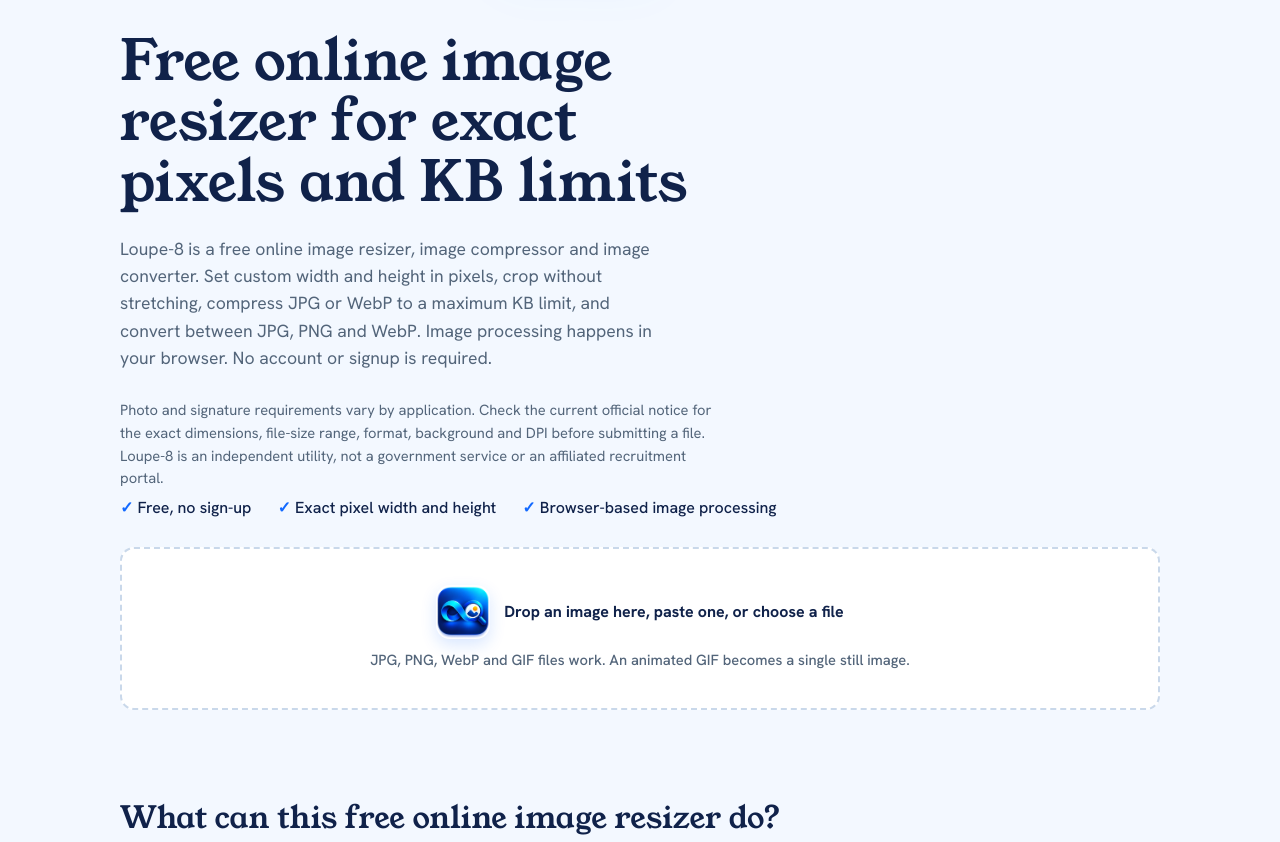
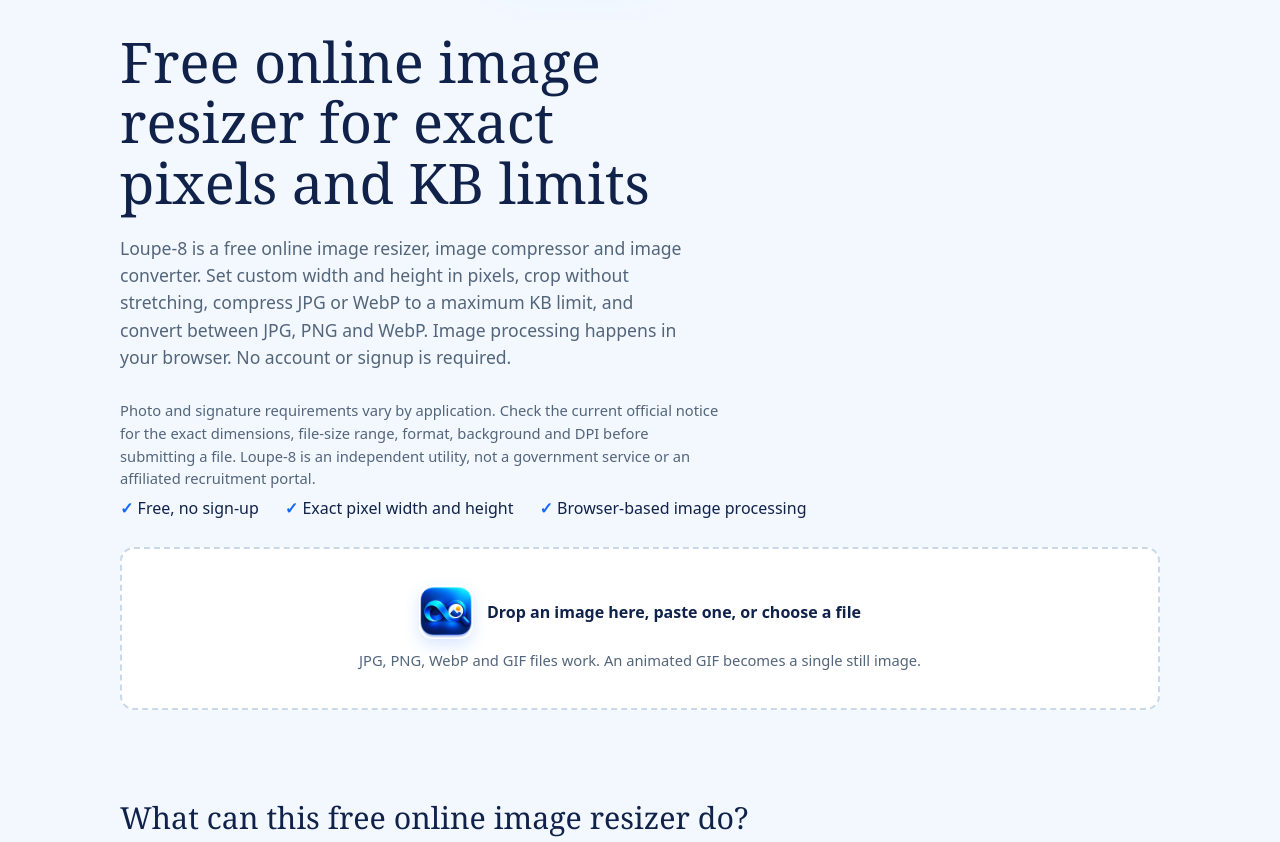
Before and after one commit to SKABDULAHMED8/Loupe-8, a plain HTML site: page index.html in a window 1280 px wide. Shown: the part 265-1107 px from the top of the page. Drawn offline with Linux system fonts and the light colour scheme.

Commit message:
Remove third-party font requests and use local system fonts

```diff
--- a/index.html
+++ b/index.html
@@ -77,9 +77,6 @@
 }
 </script>
 
-<link rel="preconnect" href="https://fonts.googleapis.com">
-<link rel="preconnect" href="https://fonts.gstatic.com" crossorigin>
-<link href="https://fonts.googleapis.com/css2?family=Hanken+Grotesk:wght@400;500;700&family=Young+Serif&display=swap" rel="stylesheet">
 <style>
 *{box-sizing:border-box}
 [hidden]{display:none!important}
@@ -88,15 +85,15 @@
 :root[data-theme="dark"]{--paper:#0B1428;--card:#121F38;--ink:#EAF3FF;--muted:#A8B8CE;--line:#2D4261;--accent:#35D9FF;--on:#06101F;--tint:#102B4D}
 html{scroll-padding-top:env(safe-area-inset-top,0px)}
 @media(prefers-reduced-motion:no-preference){html{scroll-behavior:smooth}}
-body{margin:0;background:var(--paper);color:var(--ink);font:400 1rem/1.55 "Hanken Grotesk",system-ui,sans-serif}
+body{margin:0;background:var(--paper);color:var(--ink);font:400 1rem/1.55 system-ui,sans-serif}
 :focus-visible{outline:3px solid var(--accent);outline-offset:2px}
 .bar{display:flex;justify-content:space-between;align-items:center;max-width:1080px;margin:0 auto;padding:18px 20px}
 .bar nav{display:flex;gap:20px}
 .bar a{color:var(--ink);text-decoration:none}
-.logo{display:flex;align-items:center;gap:8px;font:400 1.5rem "Young Serif",Georgia,serif}
+.logo{display:flex;align-items:center;gap:8px;font:400 1.5rem Georgia,serif}
 main>section{max-width:1080px;margin:0 auto;padding:0 20px 56px}
-h1{font:400 clamp(2.1rem,5.5vw,3.5rem)/1.08 "Young Serif",Georgia,serif;margin:.6em 0 .4em;max-width:18ch}
-h2{font:400 1.9rem/1.2 "Young Serif",Georgia,serif;margin:0 0 .3em}
+h1{font:400 clamp(2.1rem,5.5vw,3.5rem)/1.08 Georgia,serif;margin:.6em 0 .4em;max-width:18ch}
+h2{font:400 1.9rem/1.2 Georgia,serif;margin:0 0 .3em}
 h3{font-size:1rem;margin:0 0 10px}
 .lead{max-width:56ch;color:var(--muted);font-size:1.1rem;margin:0 0 28px}
 .drop{position:relative;display:flex;flex-direction:column;align-items:center;justify-content:center;text-align:center;gap:2px;padding:36px 20px;border:2px dashed var(--line);border-radius:14px;background:var(--card);cursor:pointer}
```
